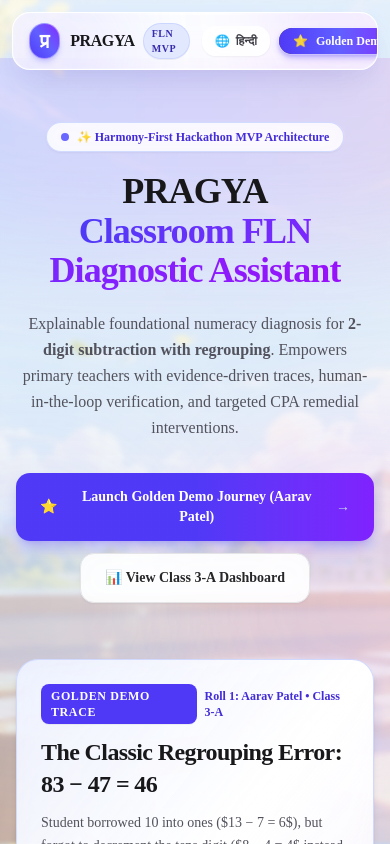
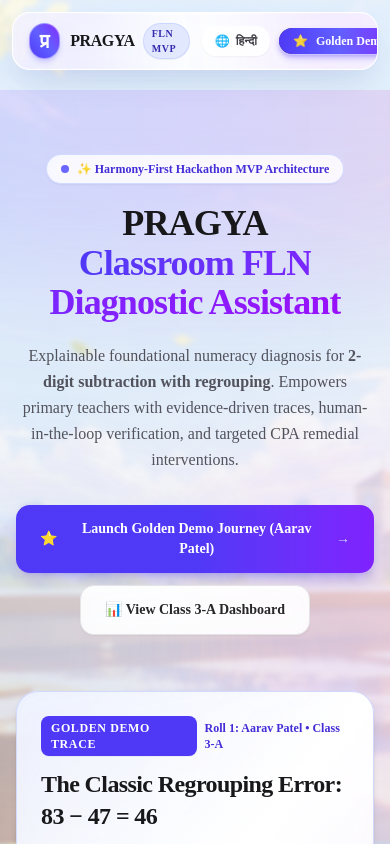
Before and after one commit to AnkitYadav10533/PRAGYA_AI, a Next.js app: page / in a window 390 px wide. Shown: the top 844 px of the page. Built offline with nearby package versions, Linux system fonts and the light colour scheme.

Commit message:
fix(ui): add bottom margin to floating navbar to shift breadcrumb and content below it

```diff
--- a/components/shared/Navbar.tsx
+++ b/components/shared/Navbar.tsx
@@ -52,7 +52,7 @@ export function Navbar() {
   ];
 
   return (
-    <header className="sticky top-3 sm:top-4 z-50 w-full max-w-7xl mx-auto px-3 sm:px-6 transition-all duration-300">
+    <header className="sticky top-3 sm:top-4 z-50 w-full max-w-7xl mx-auto px-3 sm:px-6 mb-8 sm:mb-10 transition-all duration-300">
       <div
         className={cn(
           'relative rounded-2xl sm:rounded-3xl transition-all duration-300 px-4 sm:px-6 py-2.5 sm:py-3 flex items-center justify-between gap-3 overflow-hidden',
```
